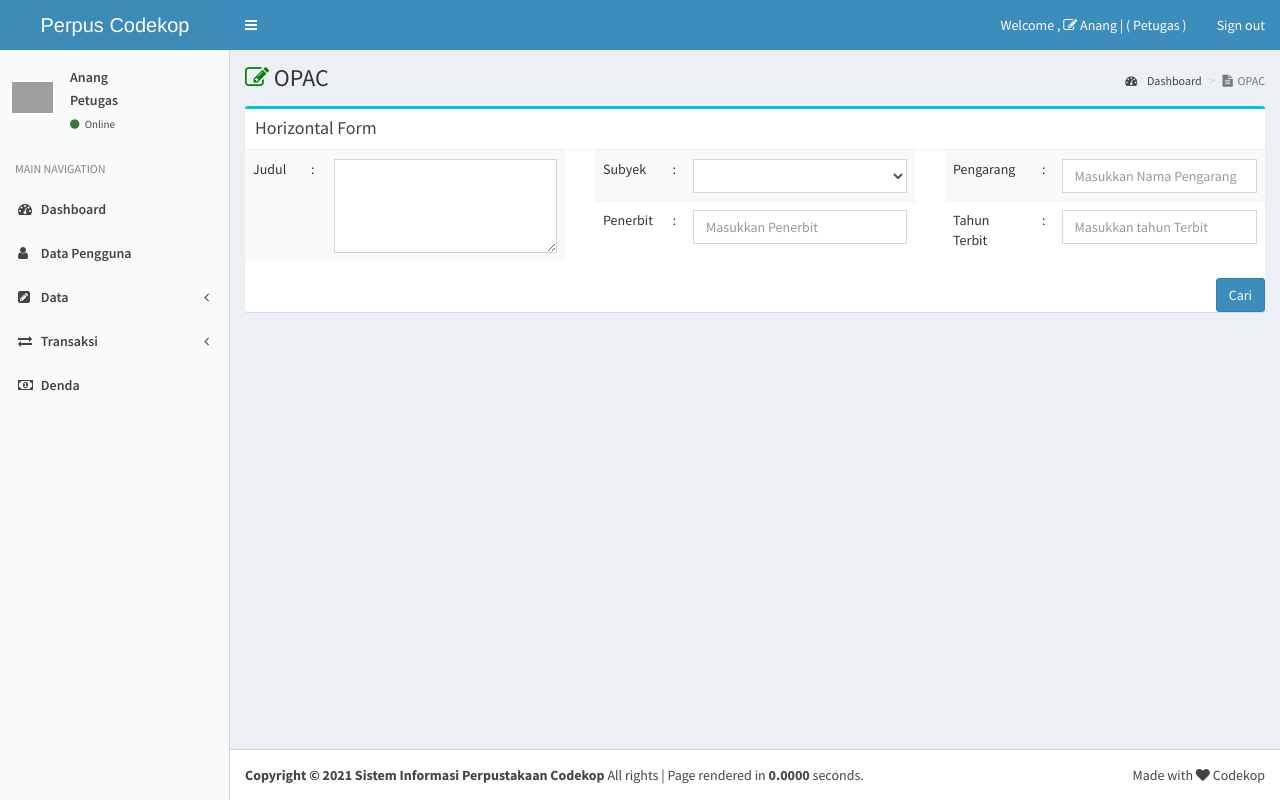
After one commit to hexaludira/SIPATI, a CodeIgniter app: page /database/index.php/data/opac in a window 1280 px wide. The commit adds this page. Run offline with CodeIgniter, Linux system fonts and the light colour scheme; a user stored in the database is signed in; data comes from the database, SQL or seed files in the repository; some libraries are stand-ins or nearby versions; grey boxes are pictures that could not be loaded.

Commit message:
'tambahan-opac'

```diff
--- a/application/config/database.php
+++ b/application/config/database.php
@@ -77,7 +77,7 @@ $db['default'] = array(
 	'dsn'	=> '',
 	'hostname' => 'localhost',
 	'username' => 'root',
-	'password' => '',
+	'password' => 'golekiDewe4y0',
 	'database' => 'projek_perpus',
 	'dbdriver' => 'mysqli',
 	'dbprefix' => '',
--- a/application/controllers/Data.php
+++ b/application/controllers/Data.php
@@ -7,7 +7,8 @@ class Data extends CI_Controller {
 	 	//validasi jika user belum login
      $this->data['CI'] =& get_instance();
      $this->load->helper(array('form', 'url'));
-     $this->load->model('M_Admin');
+     $this->load->model(array('M_Admin', 'opac_model'));
+	//  $this->load->model('opac_model');
 		if($this->session->userdata('masuk_perpus') != TRUE){
 				$url=base_url('login');
 				redirect($url);
@@ -23,6 +24,34 @@ class Data extends CI_Controller {
         $this->load->view('sidebar_view',$this->data);
         $this->load->view('buku/buku_view',$this->data);
         $this->load->view('footer_view',$this->data);
+	}
+
+	public function opac(){
+		$this->data['kategori'] = $this->opac_model->get_kategori()->result();
+		$this->data['idbo'] = $this->session->userdata('ses_id');
+		$this->data['title_web'] = 'OPAC';
+        $this->load->view('header_view',$this->data);
+        $this->load->view('sidebar_view',$this->data);
+        $this->load->view('buku/opac',$this->data);
+        $this->load->view('footer_view',$this->data);
+	}
+
+	function opacProses(){
+		$judul 			= $this->input->post('judul');
+		$subyek  		= $this->input->post('subyek');
+		$pengarang 		= $this->input->post('pengarang');
+		$penerbit		= $this->input->post('penerbit');
+		$tahun_terbit 	= $this->input->post('tahun_terbit');
+
+		if($judul == '' && $subyek == '' && $pengarang == '' && $penerbit == '' && $tahun_terbit == ''){
+			$data = '';
+		}else{
+			$data = $this->opac_model->get_opac($judul, $subyek, $pengarang, $penerbit, $tahun_terbit)->result();
+		}
+		header('Content-Type: application/json');
+
+		echo json_encode($data);
+
 	}
 
 	public function bukudetail()
--- a/application/models/M_Admin.php
+++ b/application/models/M_Admin.php
@@ -23,6 +23,15 @@ class M_Admin extends CI_Model
 
    function get_tableid_edit($table_name,$where,$id)
    {
+      // $this->db->where('level','Anggota');
+     $this->db->where($where,$id);
+     $edit = $this->db->get($table_name);
+     return $edit->row();
+   }
+
+   function get_tableid_edit2($table_name,$where,$id)
+   {
+      $this->db->where('level','Anggota');
      $this->db->where($where,$id);
      $edit = $this->db->get($table_name);
      return $edit->row();
--- /dev/null
+++ b/application/models/Opac_model.php
@@ -0,0 +1,22 @@
+<?php
+
+class Opac_model extends CI_Model{
+    function get_kategori(){
+        $query = $this->db->query("
+            select * from tbl_kategori
+        ");
+        return $query;
+    }
+
+    function get_opac($judul, $subyek, $pengarang, $penerbit, $tahun_terbit){
+        $query = $this->db->query("
+            select a.*, b.*, c.* from tbl_buku a
+            inner join tbl_kategori b
+            on a.id_kategori = b.id_kategori
+            inner join tbl_rak c
+            on a.id_rak = c.id_rak
+            where a.title like '%$judul%' and a.id_kategori like '%$subyek%' and a.pengarang like '%$pengarang%' and a.penerbit like '%$penerbit%' and a.thn_buku like '%$tahun_terbit%'
+        ");
+        return $query;
+    }
+}
--- /dev/null
+++ b/application/views/buku/opac.php
@@ -0,0 +1,180 @@
+<?php if(! defined('BASEPATH')) exit('No direct script acess allowed');?>
+<div class="content-wrapper">
+  <section class="content-header">
+    <h1>
+      <i class="fa fa-edit" style="color:green"> </i>  <?= $title_web;?>
+    </h1>
+    <ol class="breadcrumb">
+			<li><a href="<?php echo base_url('dashboard');?>"><i class="fa fa-dashboard"></i>&nbsp; Dashboard</a></li>
+			<li class="active"><i class="fa fa-file-text"></i>&nbsp; <?= $title_web;?></li>
+    </ol>
+  </section>
+  <section class="content">
+	<?php if(!empty($this->session->flashdata())){ echo $this->session->flashdata('pesan');}?>
+	<div class="row">
+    <div class="col-md-12">
+          <!-- Horizontal Form -->
+          <div class="box box-info">
+            <div class="box-header with-border">
+              <h3 class="box-title">Horizontal Form</h3>
+            </div>
+            <!-- /.box-header -->
+            <!-- form start -->
+            <!-- <form id="form-opac"> -->
+
+						<div class="row">
+							<div class="col-sm-4">
+								<table class="table table-striped">
+
+									<tr>
+										<td>Judul</td>
+										<td>:</td>
+										<td>
+											<!-- <input type="text" name="judul_opac" class="form-control" placeholder="Masukkan Judul"> -->
+											<textarea  rows="4" name="judul_opac" id="judul_opac" class="form-control" ></textarea>
+										</td>
+									</tr>
+
+
+								</table>
+							</div>
+							<div class="col-sm-4">
+								<table class="table table-striped">
+
+                                    <tr>
+										<td>Subyek</td>
+										<td>:</td>
+										<td>
+											<select class="form-control select2" name="subyek_opac" id="subyek_opac" style="width: 100%;">
+												<option></option>
+												<?php
+													foreach ($kategori as $dataKategori) {
+														# code...
+														echo '
+															<option value="'.$dataKategori->id_kategori.'">'.$dataKategori->nama_kategori.'</option>
+														';
+													}
+												?>
+											</select>
+
+										</td>
+									</tr>
+									<tr>
+										<td>Penerbit</td>
+										<td>:</td>
+										<td>
+											<input type="text"  placeholder="Masukkan Penerbit" name="penerbit_opac" id="penerbit_opac" class="form-control">
+										</td>
+									</tr>
+
+
+								</table>
+							</div>
+
+                            <div class="col-sm-4">
+								<table class="table table-striped">
+
+                                    <tr>
+										<td>Pengarang</td>
+										<td>:</td>
+										<td>
+											<input type="text"  placeholder="Masukkan Nama Pengarang" name="pengarang_opac" id="pengarang_opac" class="form-control">
+										</td>
+									</tr>
+                                    <tr>
+										<td>Tahun Terbit</td>
+										<td>:</td>
+										<td>
+											<input type="number"  placeholder="Masukkan tahun Terbit" name="tahun_terbit_opac" id="tahun_terbit_opac" class="form-control">
+										</td>
+									</tr>
+								</table>
+								<div class="pull-right">
+									<button  id="cari_opac" class="btn btn-primary btn-md">Cari</button>
+								</div>
+
+							</div>
+
+
+						</div>
+
+
+
+                    <!-- </form> -->
+
+
+          </div>
+
+		  	<div class="row">
+				<div class="tampilData"></div>
+
+			</div>
+    </div>
+</section>
+</div>
+
+
+<script>
+	$(document).ready(function() {
+
+		$('#cari_opac').click(function(){
+			var judul 		= $('#judul_opac').val();
+			var subyek 		= $('#subyek_opac').val();
+			var penerbit	= $('#penerbit_opac').val();
+			var pengarang	= $('#pengarang_opac').val();
+			var tahun_terbit= $('#tahun_terbit_opac').val();
+			$.ajax({
+                url : "<?php echo base_url();?>data/opacProses",
+                type: "POST",
+                data : {judul:judul, subyek:subyek, penerbit:penerbit, pengarang:pengarang, tahun_terbit:tahun_terbit},
+                dataType: "JSON",
+                success: function(data)
+                {
+					console.log(data)
+					tampil = '';
+					for(x=0; x<data.length; x++){
+
+						tampil += '<div class="col-md-3">';
+						tampil += '<div class="box box-primary">';
+						tampil += '<div class="box-body box-profile">';
+						tampil += '<ul class="list-group list-group-unbordered">';
+						tampil += '<li class="list-group-item">';
+						tampil += '<b>Kode Buku</b> <div class="pull-right"><b>'+data[x].buku_id+'</b></div>';
+						tampil += '</li>';
+						tampil += '<li class="list-group-item">';
+						tampil += '<b>Subyek</b> <div class="pull-right"><b>'+data[x].nama_kategori+'</b></div>';
+						tampil += '</li>';
+						tampil += '<li class="list-group-item">';
+						tampil += '<b>Penerbit</b> <div class="pull-right"><b>'+data[x].penerbit+'</b></div>';
+						tampil += '</li>';
+						tampil += '<li class="list-group-item">';
+						tampil += '<b>Tahun</b> <div class="pull-right"><b>'+data[x].thn_buku+'</b></div>';
+						tampil += '</li>';
+						tampil += '<li class="list-group-item">';
+						tampil += '<b>ISBN</b> <div class="pull-right"><b>'+data[x].isbn+'</b></div>';
+						tampil += '</li>';
+						tampil += '<li class="list-group-item">';
+						tampil += '<b>Pengarang</b> <div class="pull-right"><b>'+data[x].pengarang+'</b></div>';
+						tampil += '</li>';
+						tampil += '<li class="list-group-item">';
+						tampil += '<b>Lampiran</b> <a href="<?php echo base_url() ?>/assets_style/image/buku/'+data[x].lampiran+'" class="pull-right"><b>'+(data[x].lampiran?data[x].lampiran:'')+'</b></a>';
+						tampil += '</li>';
+						tampil += '</ul>';
+						tampil += '</div>';
+						tampil += '</div>';
+						tampil += '</div>';
+
+					}
+
+					$('.tampilData').html(tampil);
+
+
+				}
+			})
+
+		});
+
+
+
+  });
+</script>
--- a/application/views/sidebar_view.php
+++ b/application/views/sidebar_view.php
@@ -144,6 +144,11 @@
 						<i class="fa fa-print"></i> <span>Cetak kartu Anggota</span>
 					</a>
 				</li>
+                <li class="<?php if($this->uri->uri_string() == 'data/opac'){ echo 'active';}?>">
+					<a href="<?php echo base_url("data/opac");?>" class="cursor">
+						<i class="fa fa-search"></i>  <span>OPAC</span>
+					</a>
+				</li>
 			<?php }?>
         </ul>
         <div class="clearfix"></div>
```
Also changed, not shown: application/controllers/Transaksi.php (+55 -1 lines), application/views/buku/buku_view.php (+16 -1 lines), application/views/pinjam/tambah_view.php (+48 -6 lines), assets_style/image/buku/417ce412f661da5be51b3dedd30b97a2.png (added), 1 other file.
